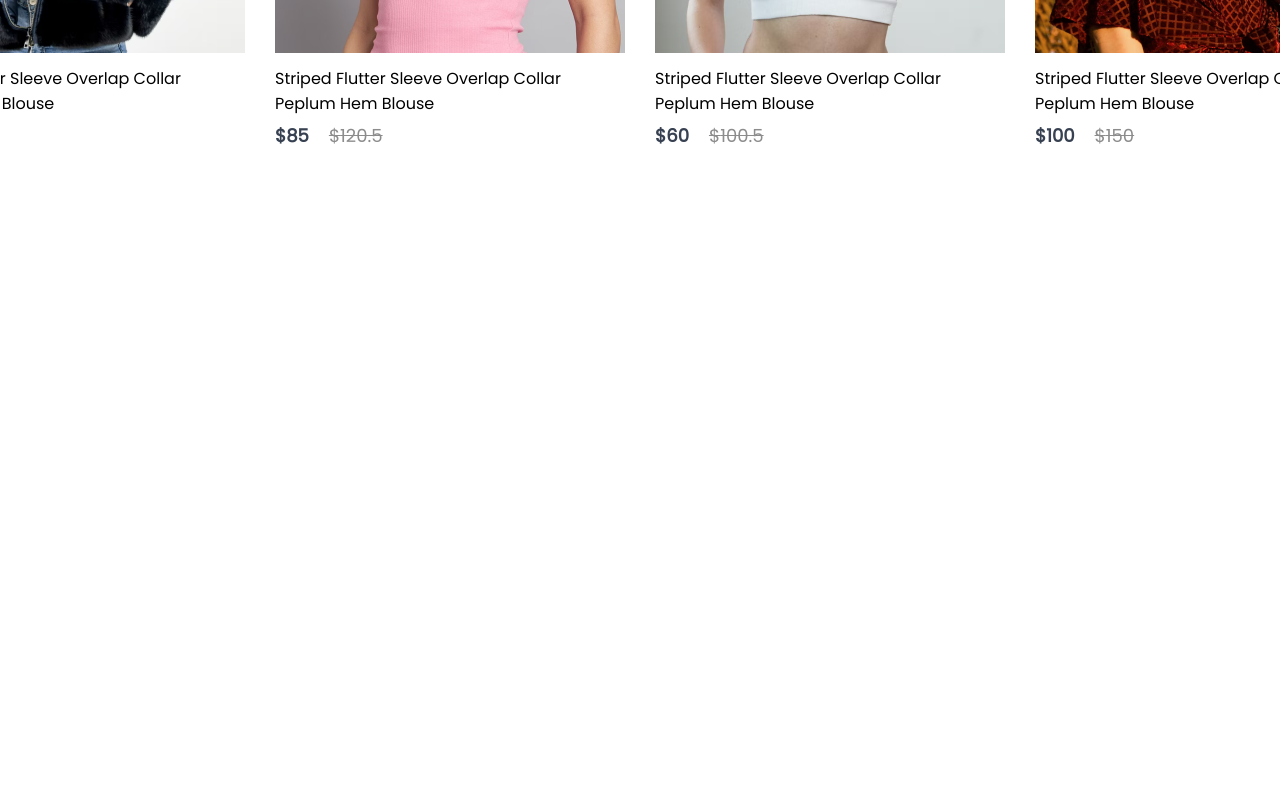
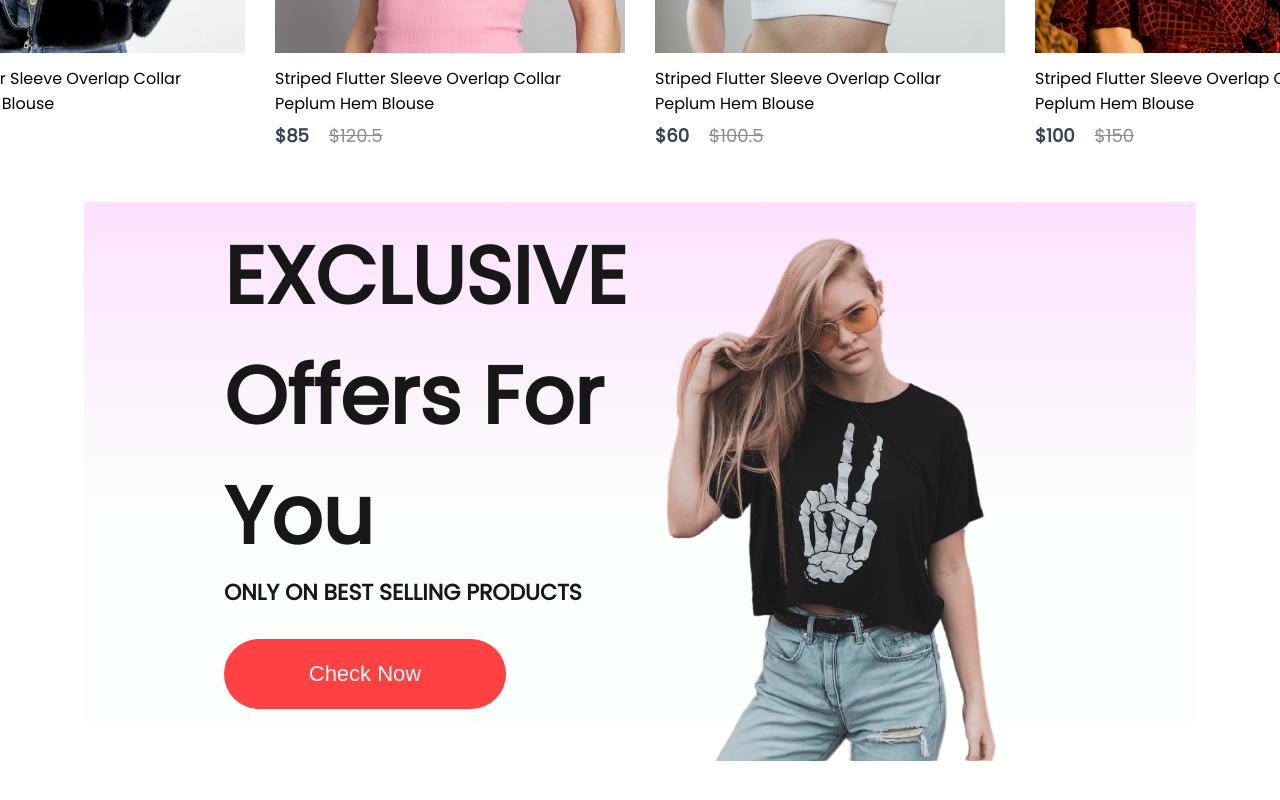
Before and after one commit to ShivankJain/E-Commerce_Website, a React (Vite) app: page / in a window 1280 px wide. Shown: the part 1415-2215 px from the top of the page. Before the commit the page ends 1617 px from the top, so only its background shows below. Built offline with nearby package versions, Linux system fonts and the light colour scheme.

Commit message:
worked on offer.jsx and offers.css

```diff
--- /dev/null
+++ b/src/Components/Offers/Offers.css
@@ -0,0 +1,44 @@
+.offers{
+    width: 65%;
+    height: 65vh;
+    display: flex;
+    padding: 0px 140px;
+    margin: auto;
+    margin-bottom: 150px;
+    background: linear-gradient(180deg, #fde1ff 0%, #e1ffea22 60%);
+}
+.offers-left{
+    flex: 1;
+    display: flex;
+    flex-direction: column;
+    justify-content: center;
+}
+.offers-left h1{
+    color: #171717;
+    font-size: 80px;
+    font-weight: 600;
+}
+.offers-left p{
+    color: #171717;
+    font-size: 22px;
+    font-weight: 600;
+}
+.offers-left button{
+    height: 70px;
+    width: 282px;
+    border-radius: 35px;
+    color: white;
+    background: #ff4141;
+    cursor: pointer;
+    font-size: 22px;
+    font-weight: 500;
+    margin-top: 30px;
+    border: none;
+}
+.offers-right{
+    flex: 1;
+    display: flex;
+    align-items: center;
+    justify-content: center;
+    padding-top: 50px;
+}
--- /dev/null
+++ b/src/Components/Offers/Offers.jsx
@@ -0,0 +1,21 @@
+import React from 'react'
+import './Offers.css'
+import exclusive_image from '../assets/exclusive_image.png'
+
+const Offers = () => {
+  return (
+    <div className='offers'>
+       <div className="offers-left">
+          <h1>EXCLUSIVE</h1>
+          <h1>Offers For You</h1>
+          <p>ONLY ON BEST SELLING PRODUCTS</p>
+          <button>Check Now</button>
+       </div>
+       <div className="offers-right">
+          <img src={exclusive_image} alt='' />
+       </div>
+    </div>
+  )
+}
+
+export default Offers
--- a/src/Pages/Shop.jsx
+++ b/src/Pages/Shop.jsx
@@ -1,12 +1,14 @@
 import React from 'react'
 import Hero from '../Components/Hero/Hero'
 import Popular from '../Components/Popular/Popular'
+import Offers from '../Components/Offers/Offers'
 
 const Shop = () => {
   return (
     <div>
         <Hero/>
         <Popular />
+        <Offers />
     </div>
   )
 }
```
